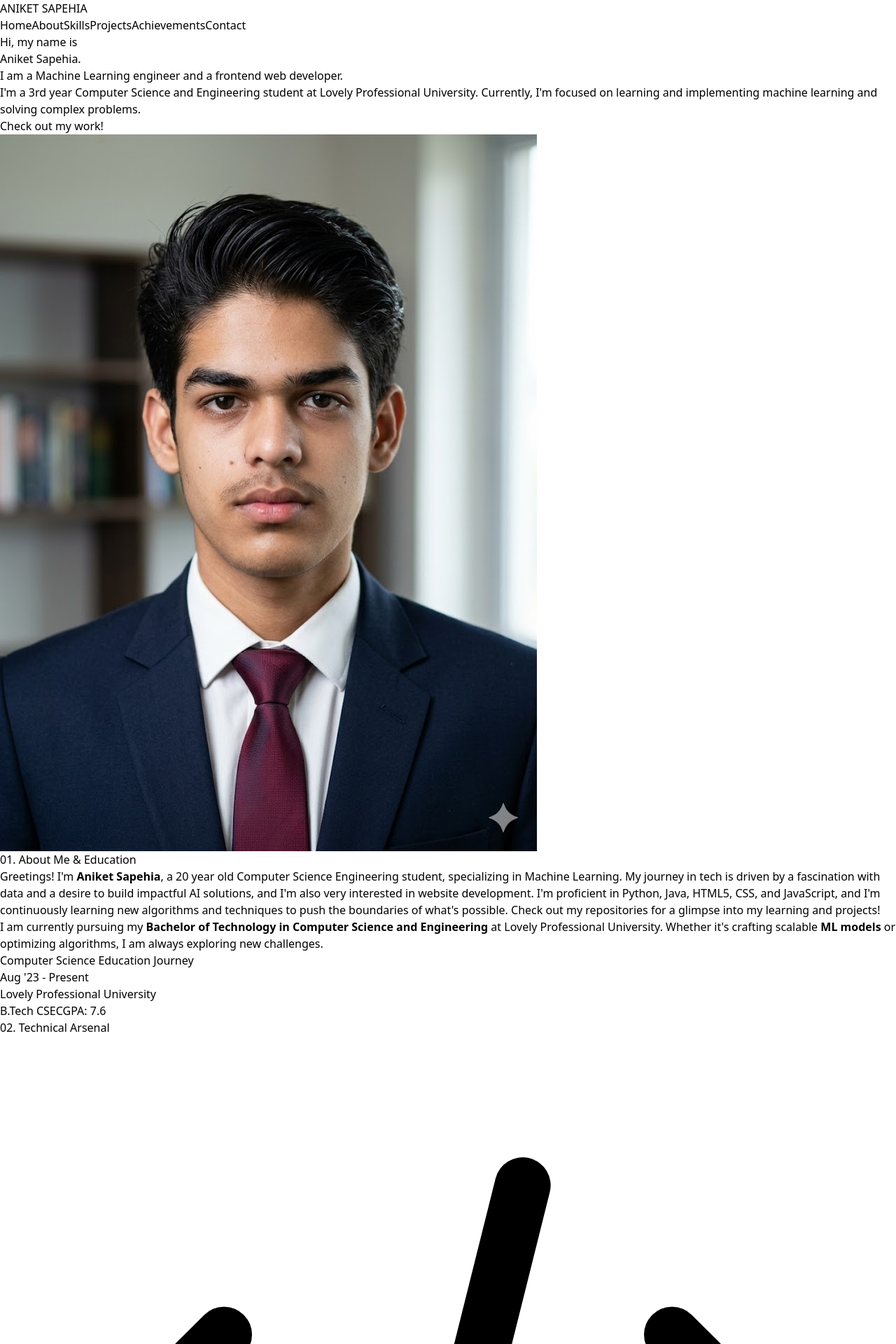
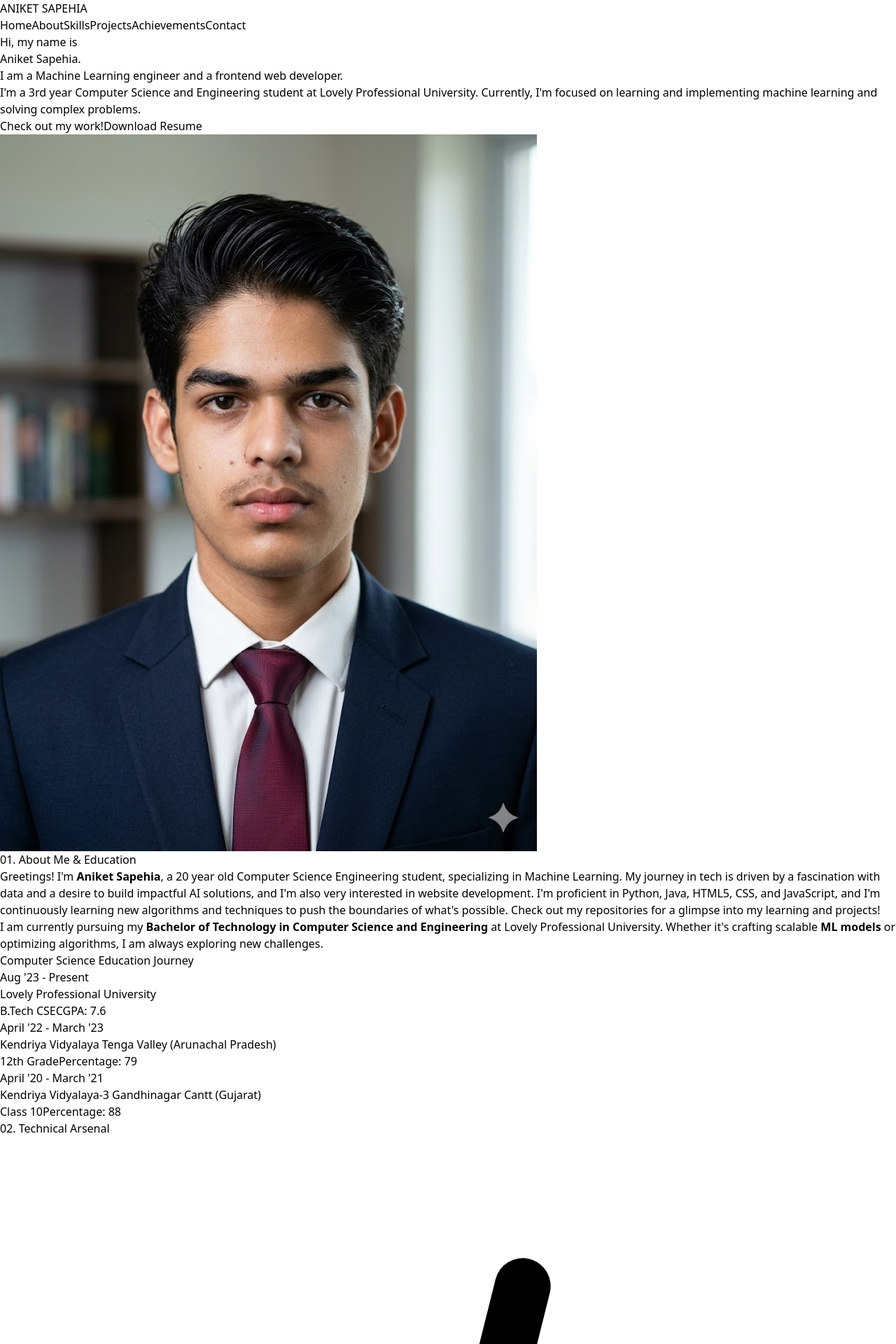
Before and after one commit to AniketSapehia/Portfolio, a React (Vite) app: page / in a window 1280 px wide. Shown: the top 1920 px of the page at 70% size. Built offline with nearby package versions, Linux system fonts and the light colour scheme.

Commit message:
Refactor code structure for improved readability and maintainability

```diff
--- a/src/components/About.jsx
+++ b/src/components/About.jsx
@@ -47,6 +47,30 @@ const About = () => {
                   </div>
                 </div>
               </div>
+              {/* 12th Grade */}
+              <div className="relative flex items-center justify-between md:justify-normal md:odd:flex-row-reverse group is-active">
+                <div className="flex items-center justify-center w-5 h-5 rounded-full border border-white bg-slate-900 shadow shrink-0 md:order-1 md:group-odd:-translate-x-1/2 md:group-even:translate-x-1/2 shadow-cyan-500/50"></div>
+                <div className="w-[calc(100%-2rem)] md:w-[calc(50%-1.5rem)] pl-4 md:pl-0 md:group-odd:pr-6 md:group-even:pl-6">
+                  <div className="flex flex-col items-start text-left">
+                    <span className="text-cyan-400 text-sm font-mono mb-1">April '22 - March '23</span>
+                    <h4 className="font-bold text-slate-200">Kendriya Vidyalaya Tenga Valley (Arunachal Pradesh)</h4>
+                    <span className="text-slate-400 text-sm mb-2">12th Grade</span>
+                    <span className="inline-block px-3 py-1 bg-cyan-500/10 text-cyan-400 text-xs rounded-full w-fit">Percentage: 79</span>
+                  </div>
+                </div>
+              </div>
+              {/* LPU */}
+              <div className="relative flex items-center justify-between md:justify-normal md:odd:flex-row-reverse group is-active">
+                <div className="flex items-center justify-center w-5 h-5 rounded-full border border-white bg-slate-900 shadow shrink-0 md:order-1 md:group-odd:-translate-x-1/2 md:group-even:translate-x-1/2 shadow-cyan-500/50"></div>
+                <div className="w-[calc(100%-2rem)] md:w-[calc(50%-1.5rem)] pl-4 md:pl-0 md:group-odd:pr-6 md:group-even:pl-6">
+                  <div className="flex flex-col items-start text-left">
+                    <span className="text-cyan-400 text-sm font-mono mb-1">April '20 - March '21</span>
+                    <h4 className="font-bold text-slate-200">Kendriya Vidyalaya-3 Gandhinagar Cantt (Gujarat)</h4>
+                    <span className="text-slate-400 text-sm mb-2">Class 10</span>
+                    <span className="inline-block px-3 py-1 bg-cyan-500/10 text-cyan-400 text-xs rounded-full w-fit">Percentage: 88</span>
+                  </div>
+                </div>
+              </div>
 
 
 
--- a/src/components/Achievements.jsx
+++ b/src/components/Achievements.jsx
@@ -2,14 +2,14 @@ import React from 'react';
 
 const Achievements = () => {
   const certificates = [
-    { name: 'Software Engineering Job Simulation', issuer: 'JPMorgan Chase & Co.', date: "Mar '26" },
-    { name: 'Web Development Intern', issuer: 'SkillCraft Technology', date: "Aug '25" },
-    { name: 'PEP Program (DSA)', issuer: 'byteXL', date: "Jul '25" },
+    { name: 'Programming in Python, C, C++, Java and DSA', issuer: ' Professional  University', date: "May '26", href: 'https://www.lpu.in/' },
+    { name: 'Full Stack Web Development with React and Node', issuer: 'Lovely Professional University', date: "May '25", href: 'https://www.lpu.in/' },
+    { name: 'Responsive Web Design using HTML5 and CSS', issuer: 'freecodecamp.org', date: "May '24", href: 'https://www.freecodecamp.org/', target: '_blank' }
   ];
 
   const achievements = [
-    { platform: 'LeetCode', details: '225+ problems solved, 3 badges earned, 45+ day streak', icon: 'M12 2L2 7l10 5 10-5-10-5zM2 17l10 5 10-5M2 12l10 5 10-5' },
-    { platform: 'GeeksForGeeks', details: '100+ problems solved, Top 10% at university level', icon: 'M13 10V3L4 14h7v7l9-11h-7z' }
+    { platform: 'LeetCode', details: '115+ problems solved, 3 badges earned, 45+ day streak', icon: 'M12 2L2 7l10 5 10-5-10-5zM2 17l10 5 10-5M2 12l10 5 10-5' },
+    { platform: 'GeeksForGeeks', details: '70+ problems solved', icon: 'M13 10V3L4 14h7v7l9-11h-7z' }
   ];
 
   return (
@@ -61,7 +61,7 @@ const Achievements = () => {
                   </div>
                   <div className="text-right">
                     <span className="text-cyan-500 font-mono text-xs block">{cert.date}</span>
-                    <a href="#" className="text-xs text-slate-500 hover:text-cyan-400 underline decoration-slate-600 underline-offset-2">View</a>
+                    <a  className="text-xs text-slate-500 hover:text-cyan-400 underline decoration-slate-600 underline-offset-2">View</a>
                   </div>
                 </div>
               ))}
--- a/src/components/Hero.jsx
+++ b/src/components/Hero.jsx
@@ -1,5 +1,6 @@
 import React from 'react';
 import profileImg from '../assets/formal_aniket_image.jpg';
+import resumePDF from '../assets/Aniket_Sapehia_CV (1).pdf';
 
 const Hero = () => {
   return (
@@ -16,9 +17,23 @@ const Hero = () => {
           <p className="text-slate-400 max-w-xl text-lg mb-10 leading-relaxed">
             I'm a 3rd year Computer Science and Engineering student at Lovely Professional University. Currently, I'm focused on learning and implementing machine learning and solving complex problems.
           </p>
-          <a href="#projects" className="px-8 py-4 border border-cyan-400 text-cyan-400 rounded hover:bg-cyan-400/10 transition-colors duration-300 font-mono backdrop-blur-sm">
-            Check out my work!
-          </a>
+
+          {/* Button Group */}
+          <div className="flex flex-wrap gap-4">
+            <a href="#projects" className="px-8 py-4 border border-cyan-400 text-cyan-400 rounded hover:bg-cyan-400/10 transition-colors duration-300 font-mono backdrop-blur-sm">
+              Check out my work!
+            </a>
+
+            <a
+              href={resumePDF}
+              target="_blank"
+              rel="noopener noreferrer"
+              download="Aniket_Sapehia_Resume.pdf"
+              className="px-8 py-4 bg-cyan-400 text-slate-900 rounded hover:bg-cyan-300 transition-colors duration-300 font-mono font-bold"
+            >
+              Download Resume
+            </a>
+          </div>
         </div>
 
         <div className="md:w-1/2 mt-12 md:mt-0 relative flex justify-center z-10">
@@ -31,7 +46,7 @@ const Hero = () => {
             <div className="absolute inset-8 rounded-full border border-blue-500/30"></div>
 
             {/* Image Container */}
-            <div className="relative rounded-full w-full h-90 overflow-hidden flex items-center justify-center border-4 border-slate-700 bg-slate-800 shadow-2xl transition-transform duration-500 group-hover:scale-105">
+            <div className="relative rounded-full w-full h-100 overflow-hidden flex items-center justify-center border-4 border-slate-700 bg-slate-800 shadow-2xl transition-transform duration-500 group-hover:scale-105">
               <img
                 src={profileImg}
                 alt="Aniket Sapehia"
```
Also changed, not shown: 1 other file (tests, documents, lock files or other folders).
